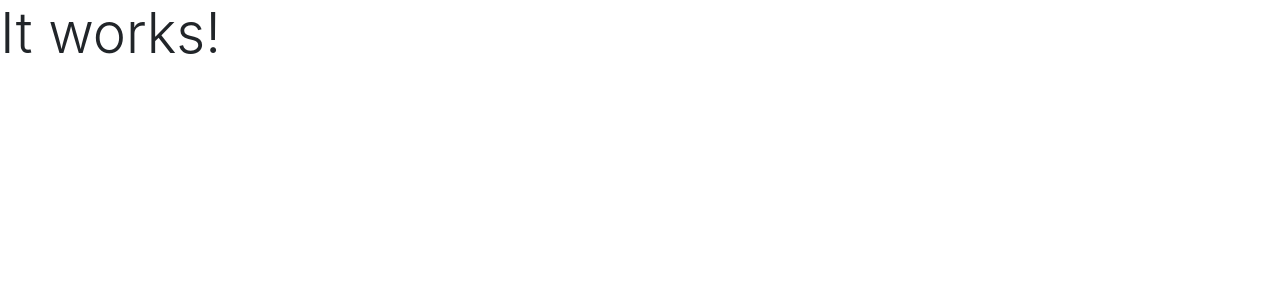
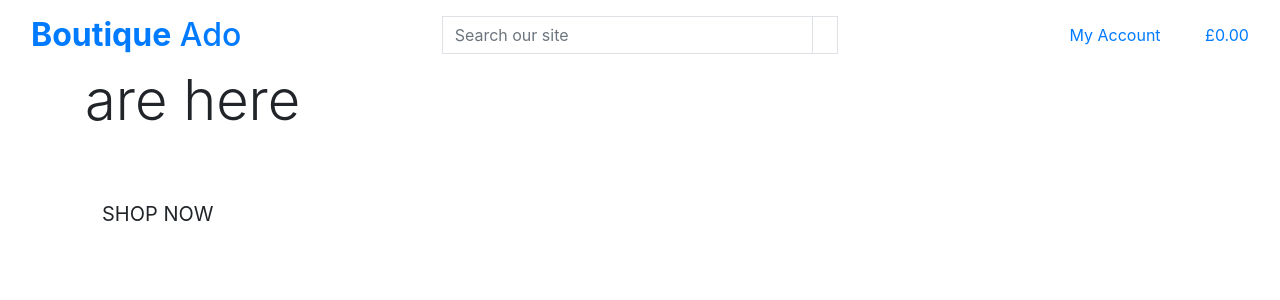
Before and after one commit to KittiKovacs/winenation, a Django app: page / in a window 1280 px wide. Shown: the top 300 px of the page. Run offline with Django 3.2, Linux system fonts and the light colour scheme; some libraries are stand-ins or nearby versions.

Commit message:
Added main page header

```diff
--- a/home/templates/home/index.html
+++ b/home/templates/home/index.html
@@ -1,6 +1,27 @@
 {% extends "base.html" %}
 {% load static %}
 
+{% block page_header %}
+<div class="container header-container">
+	<div class="row">
+		<div class="col"></div>
+	</div>
+</div>
+{% endblock %}
+
 {% block content %}
-<h1 class="display-4 text-sucess">It works!</h1>
+<div class="container h-100">
+	<div class="row h-100">
+		<div class="col-7 col-md-6 my-auto">
+			<h1 class="display-4 logo-font text-black">
+			The new collections are here
+			</h1>
+			<div class="my-5">
+				<h4>
+				<a href="" class="shop-now-button btn btn-lg rounded-0 text-uppercase py-3">Shop Now</a>
+				</h4>
+			</div>
+		</div>
+	</div>
+</div>
 {% endblock %}
--- a/templates/base.html
+++ b/templates/base.html
@@ -1,6 +1,7 @@
 {% load static %}
 <!doctype html>
 <html lang="en">
+
 <head>
     {% block meta %}
     <meta http-equiv="X-UA-Compatible" content="ie=edge">
@@ -12,16 +13,23 @@
     {% endblock %}
 
     {% block corecss %}
-<link rel="stylesheet" href="https://stackpath.bootstrapcdn.com/bootstrap/4.4.1/css/bootstrap.min.css" integrity="sha384-Vkoo8x4CGsO3+Hhxv8T/Q5PaXtkKtu6ug5TOeNV6gBiFeWPGFN9MuhOf23Q9Ifjh" crossorigin="anonymous">
+    <link rel="stylesheet" href="https://stackpath.bootstrapcdn.com/bootstrap/4.4.1/css/bootstrap.min.css"
+        integrity="sha384-Vkoo8x4CGsO3+Hhxv8T/Q5PaXtkKtu6ug5TOeNV6gBiFeWPGFN9MuhOf23Q9Ifjh" crossorigin="anonymous">
     {% endblock %}
 
     {% block extra_css %}
     {% endblock %}
 
     {% block corejs %}
-<script src="https://code.jquery.com/jquery-3.4.1.slim.min.js" integrity="sha384-J6qa4849blE2+poT4WnyKhv5vZF5SrPo0iEjwBvKU7imGFAV0wwj1yYfoRSJoZ+n" crossorigin="anonymous"></script>
-<script src="https://cdn.jsdelivr.net/npm/popper.js@1.16.0/dist/umd/popper.min.js" integrity="sha384-Q6E9RHvbIyZFJoft+2mJbHaEWldlvI9IOYy5n3zV9zzTtmI3UksdQRVvoxMfooAo" crossorigin="anonymous"></script>
-<script src="https://stackpath.bootstrapcdn.com/bootstrap/4.4.1/js/bootstrap.min.js" integrity="sha384-wfSDF2E50Y2D1uUdj0O3uMBJnjuUD4Ih7YwaYd1iqfktj0Uod8GCExl3Og8ifwB6" crossorigin="anonymous"></script>
+    <script src="https://code.jquery.com/jquery-3.4.1.slim.min.js"
+        integrity="sha384-J6qa4849blE2+poT4WnyKhv5vZF5SrPo0iEjwBvKU7imGFAV0wwj1yYfoRSJoZ+n"
+        crossorigin="anonymous"></script>
+    <script src="https://cdn.jsdelivr.net/npm/popper.js@1.16.0/dist/umd/popper.min.js"
+        integrity="sha384-Q6E9RHvbIyZFJoft+2mJbHaEWldlvI9IOYy5n3zV9zzTtmI3UksdQRVvoxMfooAo"
+        crossorigin="anonymous"></script>
+    <script src="https://stackpath.bootstrapcdn.com/bootstrap/4.4.1/js/bootstrap.min.js"
+        integrity="sha384-wfSDF2E50Y2D1uUdj0O3uMBJnjuUD4Ih7YwaYd1iqfktj0Uod8GCExl3Og8ifwB6"
+        crossorigin="anonymous"></script>
     {% endblock %}
 
     {% block extra_js %}
@@ -29,8 +37,70 @@
 
     <title>WineNation {% block extra_title %}{% endblock %}</title>
 </head>
+
 <body>
-	<header class="container-fluid fixed-top"></header>
+    <header class="container-fluid fixed-top">
+        <div class="row bg-white pt-lg-2 d-none d-lg-flex">
+            <div class="col-12 col-lg-4 my-auto py-1 py-lg-0 text-center text-lg-left">
+                <a href="{% url 'home' %}" class="nav-link main-logo-link">
+                    <h2 class="logo-font text-black my-0"><strong>Boutique</strong> Ado</h2>
+                </a>
+            </div>
+            <div class="col-12 col-lg-4 my-auto py-1 py-lg-0">
+                <form method="GET" action="">
+                    <div class="input-group w-100">
+                        <input class="form-control border border-black rounded-0" type="text" name="q"
+                            placeholder="Search our site">
+                        <div class="input-group-append">
+                            <button class="form-control btn btn-black border border-black rounded-0" type="submit">
+                                <span class="icon"><i class="fas fa-search"></i></span></button>
+                        </div>
+                    </div>
+                </form>
+            </div>
+            <div class="col-12 col-lg-4 my-auto py-1 py-lg-0">
+                <ul class="list-inline list-unstyled text-center text-lg-right my-0">
+                    <li class="list-inline-item dropdown">
+                        <a class="text-black nav-link" href="#" id="user-options" data-toggle="dropdown"
+                            aria-haspopup="true" aria-expanded="false">
+                            <div class="text-center">
+                                <div><i class="fas fa-user fa-lg"></i>
+                                </div>
+                                <p class="my-0">My Account</p>
+                            </div>
+                        </a>
+                        <div class="dropdown-menu border-0" aria-labelledby="user-options">
+                            {% if request.user.is_authenticated %}
+                            {% if request.user.is_superuser %}
+                            <a href="" class="dropdown-item">Product Management</a>
+                            {% endif %}
+                            <a href="" class="dropdown-item">My Profile</a>
+                            <a href="{% url 'account_logout' %}" class="dropdown-item">Logout</a>
+                            {% else %}
+                            <a href="{% url 'account_signup' %}" class="dropdown-item">Register</a>
+                            <a href="{% url 'account_login' %}" class="dropdown-item">Login</a>
+                            {% endif %}
+                        </div>
+                    </li>
+                    <li class="list-inline-item">
+                        <a class="{% if grand_total %}text-info font-weight-bold{% else %}text-black{% endif %} nav-link"
+                            href="">
+                            <div class="text-center">
+                                <div><i class="fas fa-shopping-bag fa-lg"></i></div>
+                                <p class="my-0">
+                                    {% if grand_total %}
+                                    ${{ grand_total|floatformat:2 }}
+                                    {% else %}
+                                    £0.00
+                                    {% endif %}
+                                </p>
+                            </div>
+                        </a>
+                    </li>
+                </ul>
+            </div>
+        </div>
+    </header>
     {% if messages %}
     <div class="message-container"></div>
     {% endif %}
@@ -44,4 +114,5 @@
     {% block postloadjs %}
     {% endblock %}
 </body>
+
 </html>
```
Lines whose indentation alone changed are shown as unchanged.
